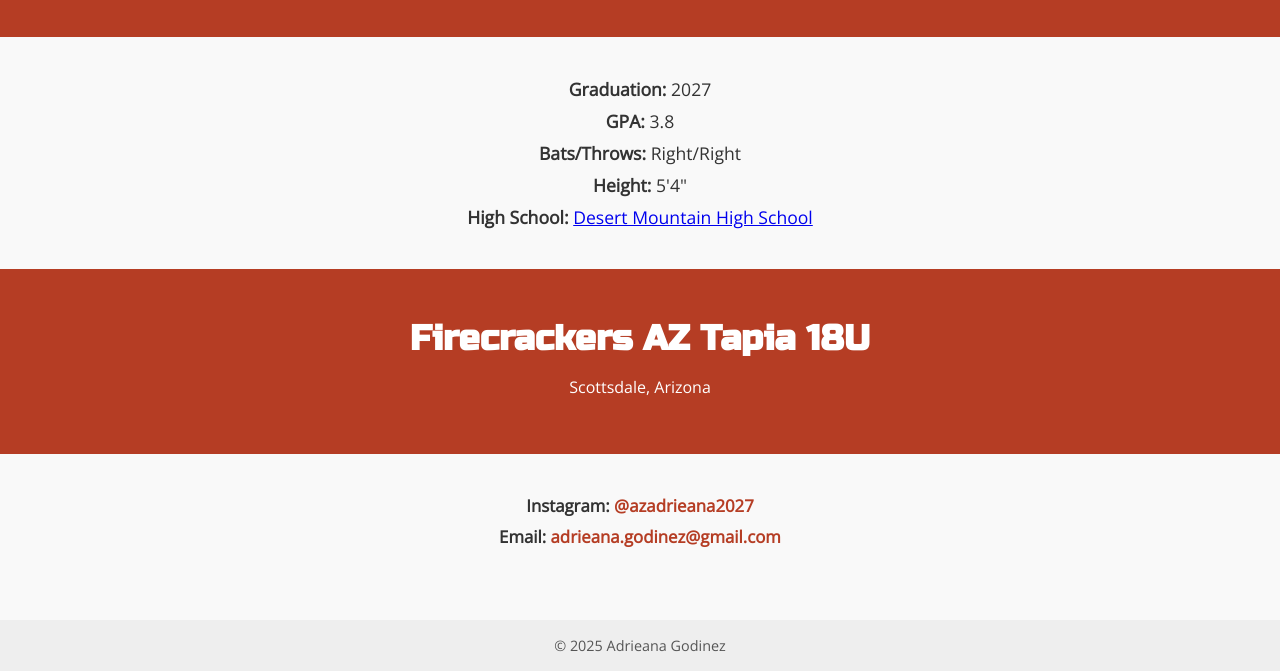
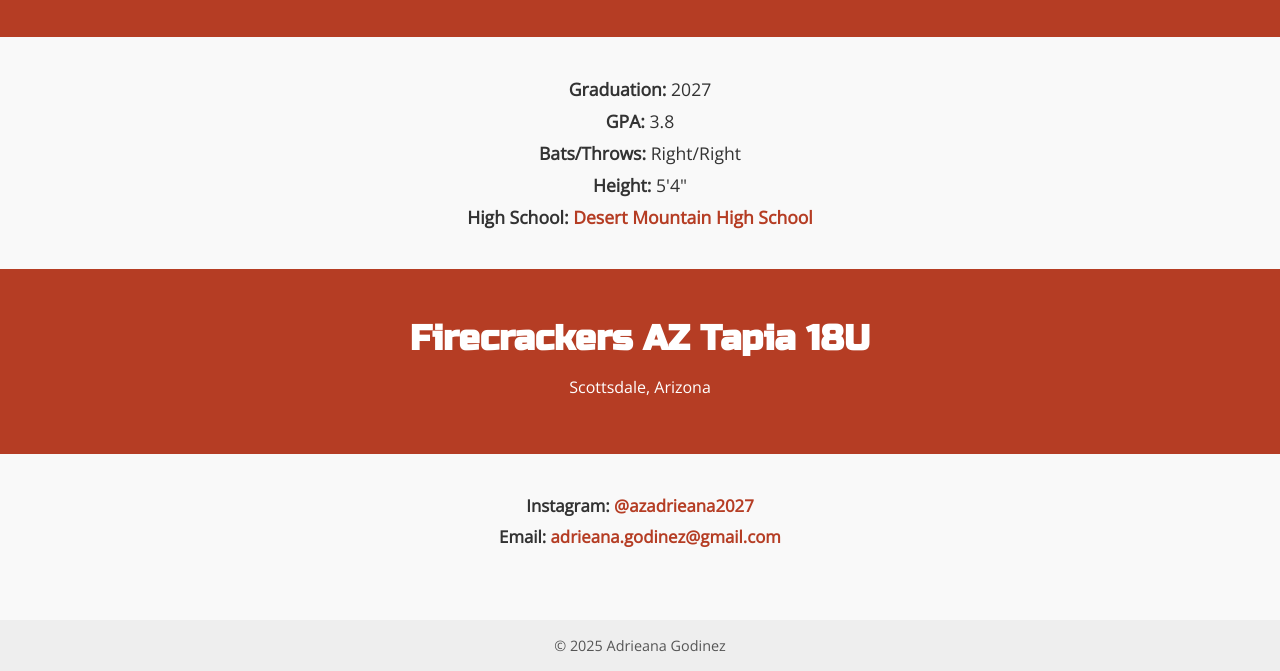
Before and after one commit to AdamHrisho/adrieanasoftball, a plain HTML site: page index.html in a window 1280 px wide. Shown: the part 953-1624 px from the top of the page. Drawn offline with nearby package versions, Linux system fonts and the light colour scheme.

Commit message:
Update index.html

```diff
--- a/index.html
+++ b/index.html
@@ -55,6 +55,17 @@
     .info p {
       margin: 0.5rem 0;
       font-size: 1.1rem;
+    }
+
+    .info a {
+      color: #b53d24;
+      text-decoration: none;
+      font-weight: bold;
+      transition: color 0.3s;
+    }
+
+    .info a:hover {
+      color: #333;
     }
 
     .team-section {
```
